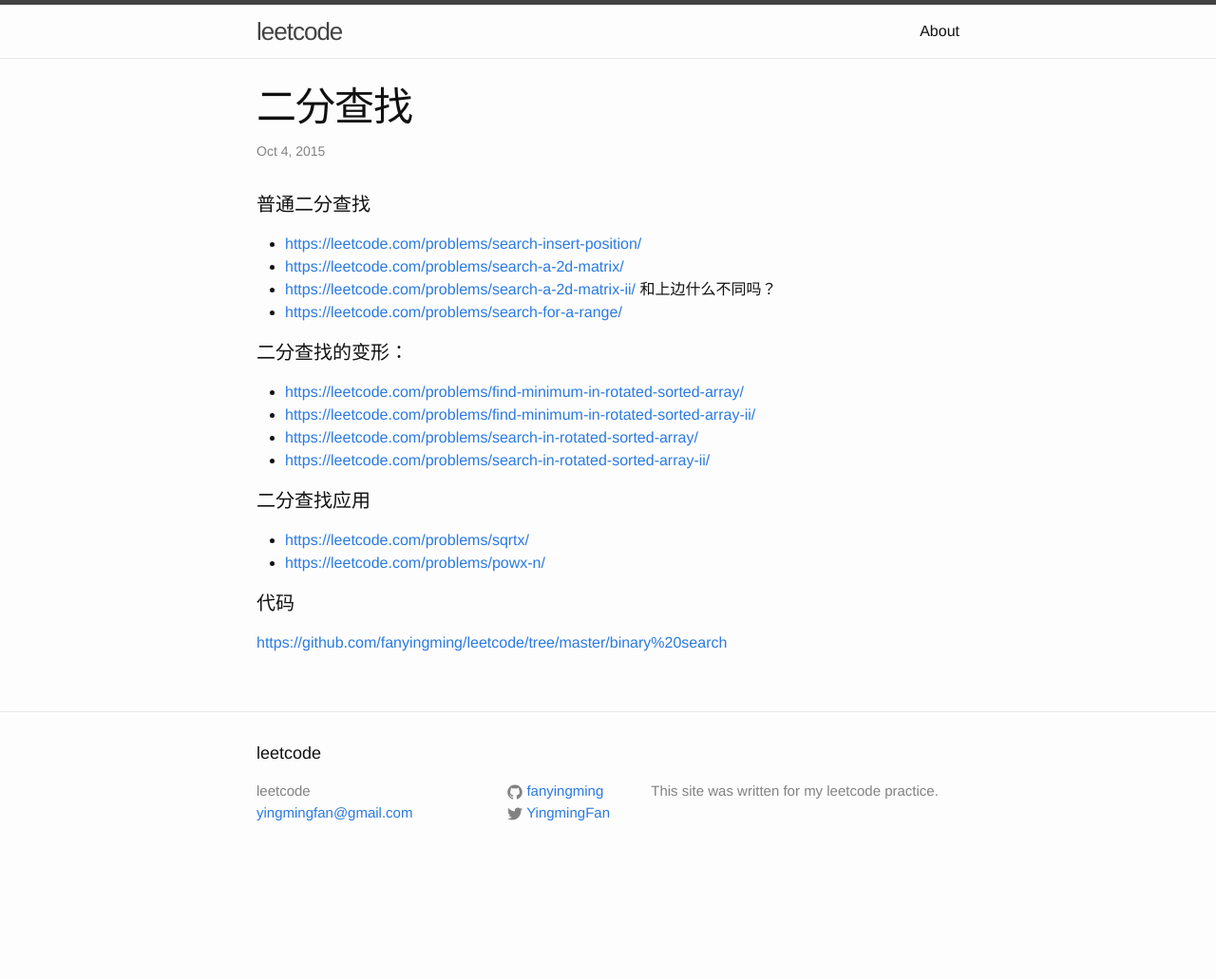
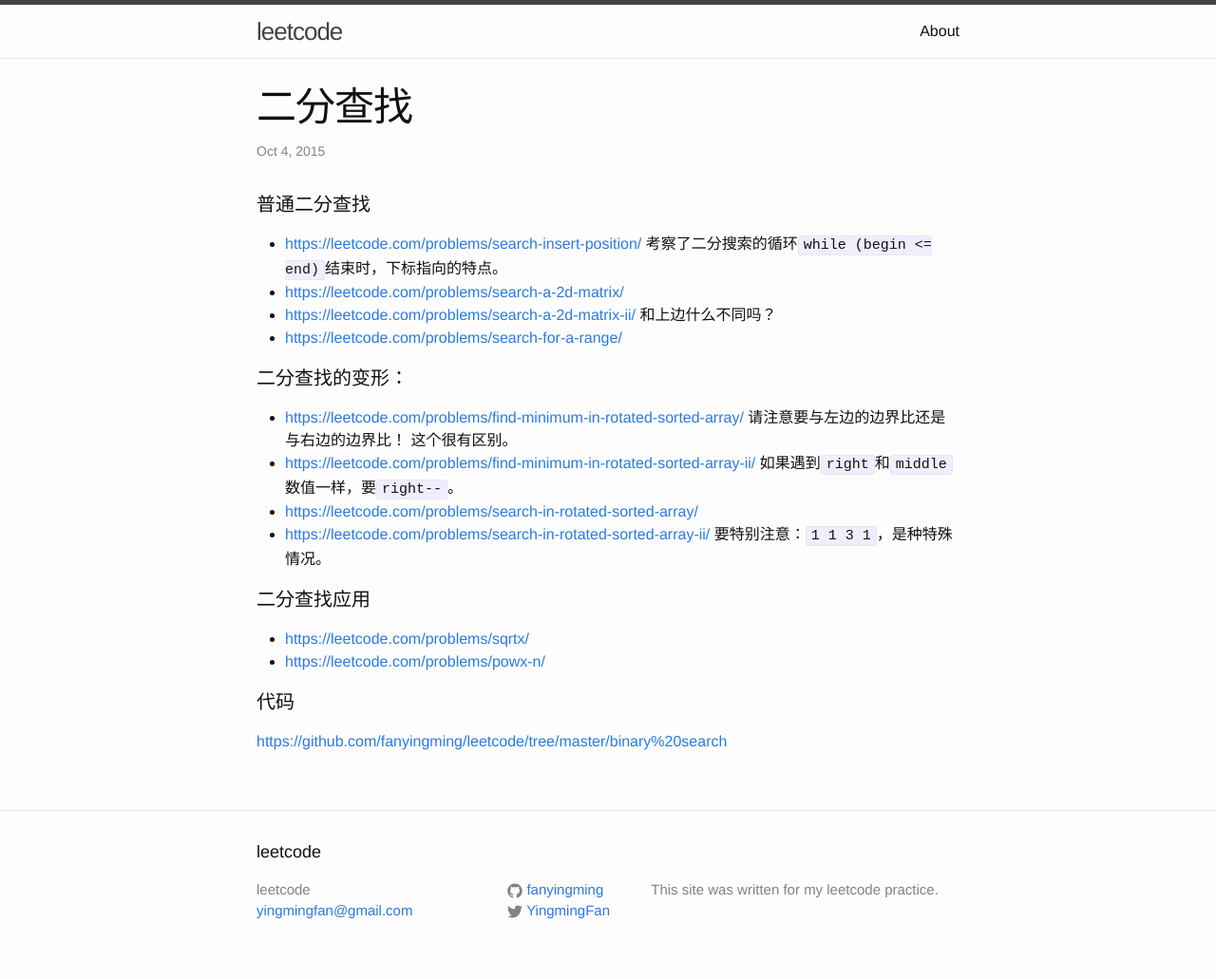
Before and after one commit to fanyingming/leetcode, a Jekyll site: the page built from _posts/2015-10-04-binary-search.md, in a window 1280 px wide. Shown: the whole page at 95% size. Built offline with Jekyll 4.4.1, drawn with Linux system fonts in a browser that asks for light colours; before the commit the page ends 927 px from its top, so only the background shows below that.

Commit message:
add more summary.

```diff
--- a/_posts/2015-10-04-binary-search.md
+++ b/_posts/2015-10-04-binary-search.md
@@ -8,6 +8,7 @@
 #### 普通二分查找
 
 - <https://leetcode.com/problems/search-insert-position/>
+考察了二分搜索的循环`while (begin <= end)`结束时，下标指向的特点。
 - <https://leetcode.com/problems/search-a-2d-matrix/>
 - <https://leetcode.com/problems/search-a-2d-matrix-ii/> 和上边什么不同吗？
 - <https://leetcode.com/problems/search-for-a-range/>
@@ -15,9 +16,13 @@
 #### 二分查找的变形：
 
 - <https://leetcode.com/problems/find-minimum-in-rotated-sorted-array/>
+请注意要与左边的边界比还是与右边的边界比！
+这个很有区别。
 - <https://leetcode.com/problems/find-minimum-in-rotated-sorted-array-ii/>
+如果遇到`right`和`middle`数值一样，要`right--`。
 - <https://leetcode.com/problems/search-in-rotated-sorted-array/>
 - <https://leetcode.com/problems/search-in-rotated-sorted-array-ii/>
+要特别注意：`1 1 3 1`，是种特殊情况。
 
 #### 二分查找应用
 
```
